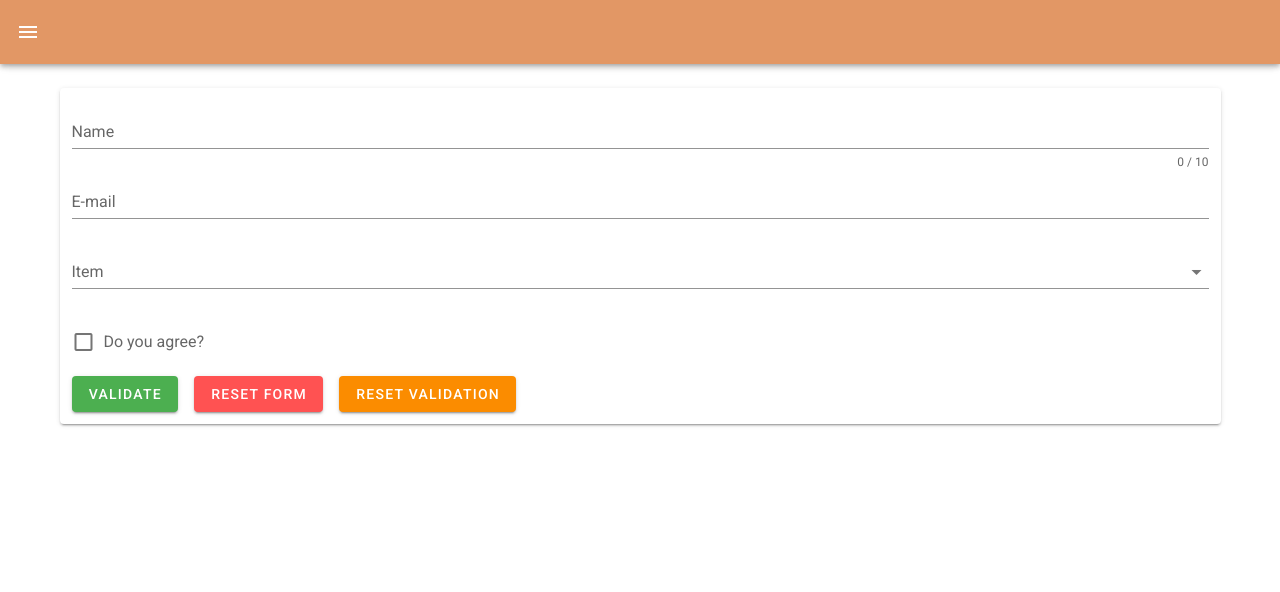
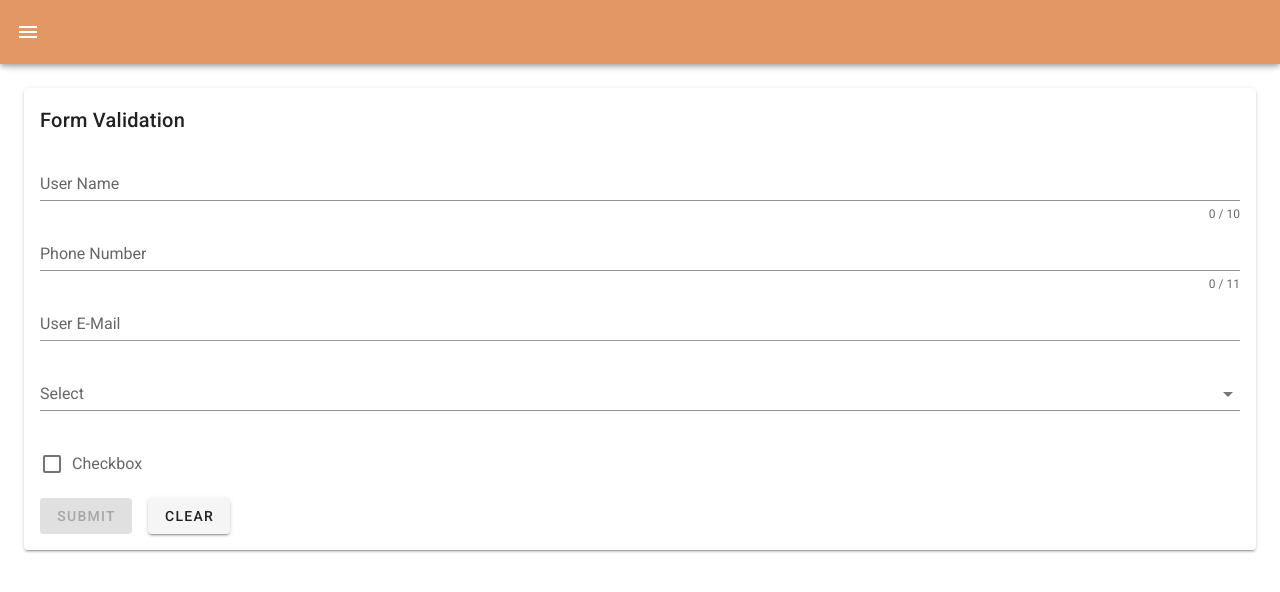
Before and after one commit to jambottle/vuetify-overmind, a Vue app: page /forms in a window 1280 px wide. Shown: the top 592 px of the page. Built offline with nearby package versions, Linux system fonts and the light colour scheme.

Commit message:
Form Validation 실습 - (1) vee-validate 설치 및 활용

```diff
--- a/package.json
+++ b/package.json
@@ -9,6 +9,7 @@
   },
   "dependencies": {
     "core-js": "^3.6.5",
+    "vee-validate": "^3.4.14",
     "vue": "^2.6.11",
     "vue-router": "^3.5.3",
     "vuetify": "^2.4.0",
--- a/src/main.js
+++ b/src/main.js
@@ -3,6 +3,7 @@ import App from '@/App.vue';
 import router from '@/router';
 import store from '@/store';
 import vuetify from '@/plugins/vuetify';
+import './plugins';
 
 Vue.config.productionTip = false;
 
--- /dev/null
+++ b/src/plugins/index.js
@@ -0,0 +1 @@
+import './vee-validate';
--- /dev/null
+++ b/src/plugins/vee-validate.js
@@ -0,0 +1,37 @@
+import Vue from 'vue';
+
+/* (1) max 규칙을 직접 만들어 활용하는 방법 */
+import { extend, ValidationObserver, ValidationProvider } from 'vee-validate';
+// extend('max', (value, params) => {
+//   const limit = params[0];
+//   if (value && value.length > limit) {
+//     return `해당 필드는 ${limit}자를 초과할 수 없습니다.`;
+//   }
+//   return true;
+// });
+
+/* (2) max 규칙 등을 불러와 활용/응용하는 방법 */
+import { max, required, numeric, digits, email } from 'vee-validate/dist/rules';
+extend('max', {
+  ...max,
+  message: '{_field_} 필드는 {length}자를 초과할 수 없습니다.',
+});
+extend('required', {
+  ...required,
+  message: '{_field_} 필드는 필수적으로 입력해야 합니다.',
+});
+extend('numeric', {
+  ...numeric,
+  message: '{_field_} 필드는 숫자로만 구성되어야 합니다.',
+});
+extend('digits', {
+  ...digits,
+  message: '{_field_} 필드는 {length}자리여야 합니다.',
+});
+extend('email', {
+  ...email,
+  message: '잘못 입력된 이메일 주소입니다.',
+});
+
+Vue.component('ValidationObserver', ValidationObserver);
+Vue.component('ValidationProvider', ValidationProvider);
--- a/src/views/Forms.vue
+++ b/src/views/Forms.vue
@@ -1,52 +1,93 @@
 <template>
-  <v-container>
-    <v-card class="pa-3">
-      <v-form ref="form" v-model="valid" lazy-validation>
+  <v-container fluid>
+    <v-card>
+      <v-card-title>Form Validation</v-card-title>
+      <v-card-text>
+        <ValidationObserver ref="observer" v-slot="{ invalid }">
+          <v-form @submit.prevent="submit">
+            <ValidationProvider
+              v-slot="{ errors }"
+              name="User Name"
+              rules="required|max:10"
+            >
               <v-text-field
-          v-model="name"
+                v-model="username"
+                label="User Name"
                 :counter="10"
-          :rules="nameRules"
-          label="Name"
-          required
+                :error-messages="errors"
               />
+            </ValidationProvider>
 
+            <ValidationProvider
+              v-slot="{ errors }"
+              name="Phone Number"
+              :rules="{
+                required: true,
+                numeric: true,
+                digits: 11,
+              }"
+            >
               <v-text-field
-          v-model="email"
-          :rules="emailRules"
-          label="E-mail"
-          required
+                v-model="phoneNumber"
+                label="Phone Number"
+                :counter="11"
+                :error-messages="errors"
               />
+            </ValidationProvider>
 
+            <ValidationProvider
+              v-slot="{ errors }"
+              name="User E-Mail"
+              :rules="{
+                required: true,
+                email: true,
+              }"
+            >
+              <v-text-field
+                v-model="usermail"
+                label="User E-Mail"
+                :error-messages="errors"
+              />
+            </ValidationProvider>
+
+            <ValidationProvider
+              v-slot="{ errors }"
+              name="Select"
+              :rules="{ required: true }"
+            >
               <v-select
                 v-model="select"
+                label="Select"
                 :items="items"
-          :rules="[v => !!v || 'Item is required']"
-          label="Item"
-          required
+                :error-messages="errors"
               />
+            </ValidationProvider>
 
+            <ValidationProvider
+              v-slot="{ errors }"
+              name="Checkbox"
+              :rules="{ required: true }"
+            >
               <v-checkbox
                 v-model="checkbox"
-          :rules="[v => !!v || 'You must agree to continue!']"
-          label="Do you agree?"
-          required
+                label="Checkbox"
+                value="1"
+                :error-messages="errors"
               />
+            </ValidationProvider>
 
             <v-btn
-          :disabled="!valid"
-          color="success"
               class="mr-4"
-          @click="validate"
+              color="primary"
+              type="submit"
+              :disabled="invalid"
             >
-          Validate
+              Submit
             </v-btn>
-
-        <v-btn color="error" class="mr-4" @click="reset">Reset Form</v-btn>
-
-        <v-btn color="warning" @click="resetValidation">
-          Reset Validation
-        </v-btn>
+            <v-btn @click="clear">Clear</v-btn>
           </v-form>
+        </ValidationObserver>
+      </v-card-text>
     </v-card>
   </v-container>
 </template>
@@ -55,32 +96,37 @@
 export default {
   name: 'Forms',
 
-  data: () => ({
-    valid: true,
-    name: '',
-    nameRules: [
-      v => !!v || 'Name is required',
-      v => (v && v.length <= 10) || 'Name must be less than 10 characters',
+  data() {
+    return {
+      username: null,
+      phoneNumber: null,
+      usermail: null,
+      select: null,
+      checkbok: null,
+
+      items: [
+        { text: 'item1', value: 1 },
+        { text: 'item2', value: 2 },
+        { text: 'item3', value: 3 },
       ],
-    email: '',
-    emailRules: [
-      v => !!v || 'E-mail is required',
-      v => /.+@.+\..+/.test(v) || 'E-mail must be valid',
-    ],
-    select: null,
-    items: ['Item 1', 'Item 2', 'Item 3', 'Item 4'],
-    checkbox: false,
-  }),
+    };
+  },
 
   methods: {
-    validate() {
-      this.$refs.form.validate();
+    submit() {
+      this.$refs.observer.validate().then(result => {
+        console.log('result: ', result);
+        if (result) {
+          alert('양식 제출');
+        }
+      });
     },
-    reset() {
-      this.$refs.form.reset();
-    },
-    resetValidation() {
-      this.$refs.form.resetValidation();
+    clear() {
+      this.username = null;
+      this.phoneNumber = null;
+      this.usermail = null;
+      this.select = null;
+      this.checkbok = null;
     },
   },
 };
```
Also changed, not shown: 1 other file (tests, documents, lock files or other folders). Lines whose indentation alone changed are shown as unchanged.
